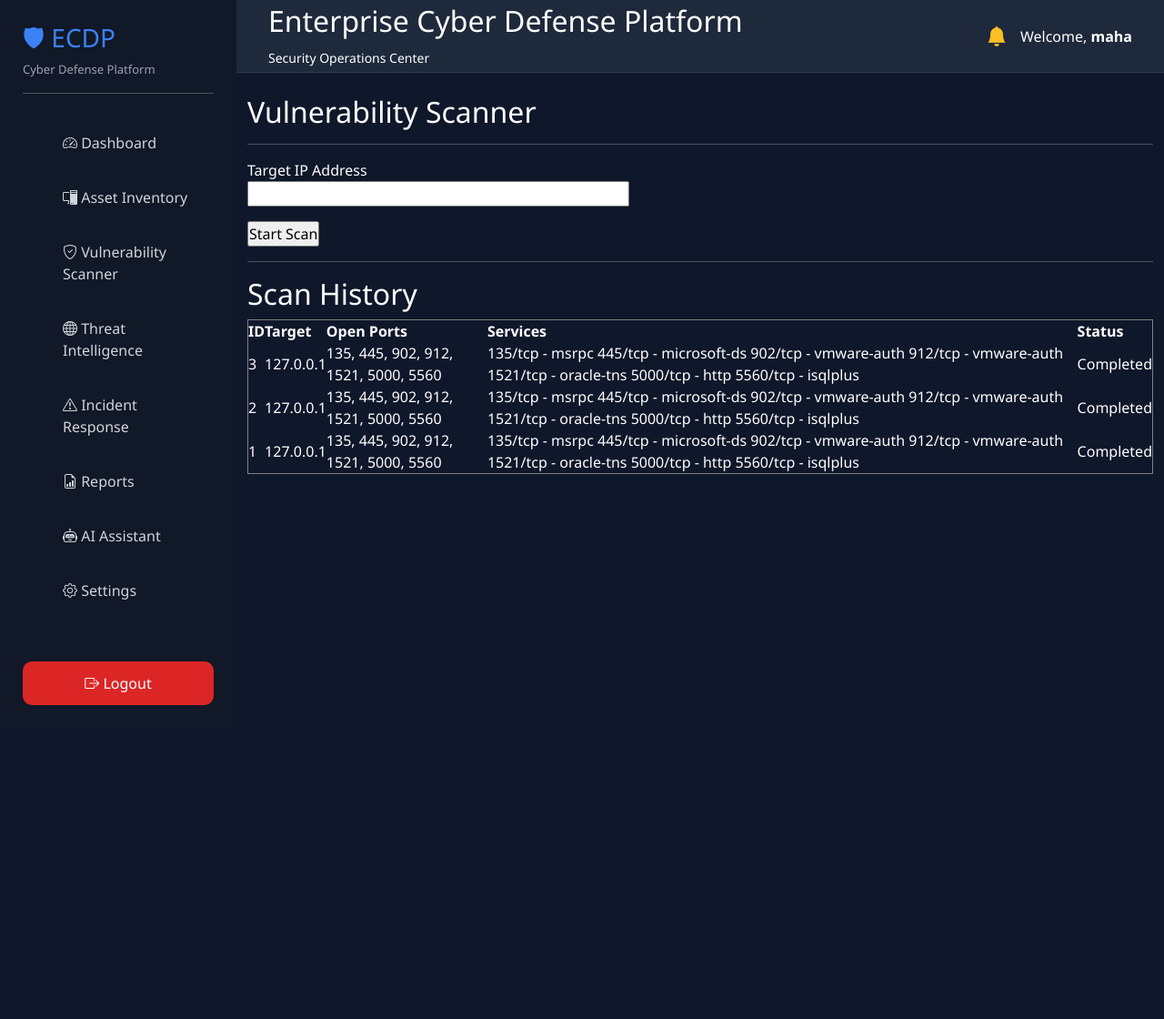
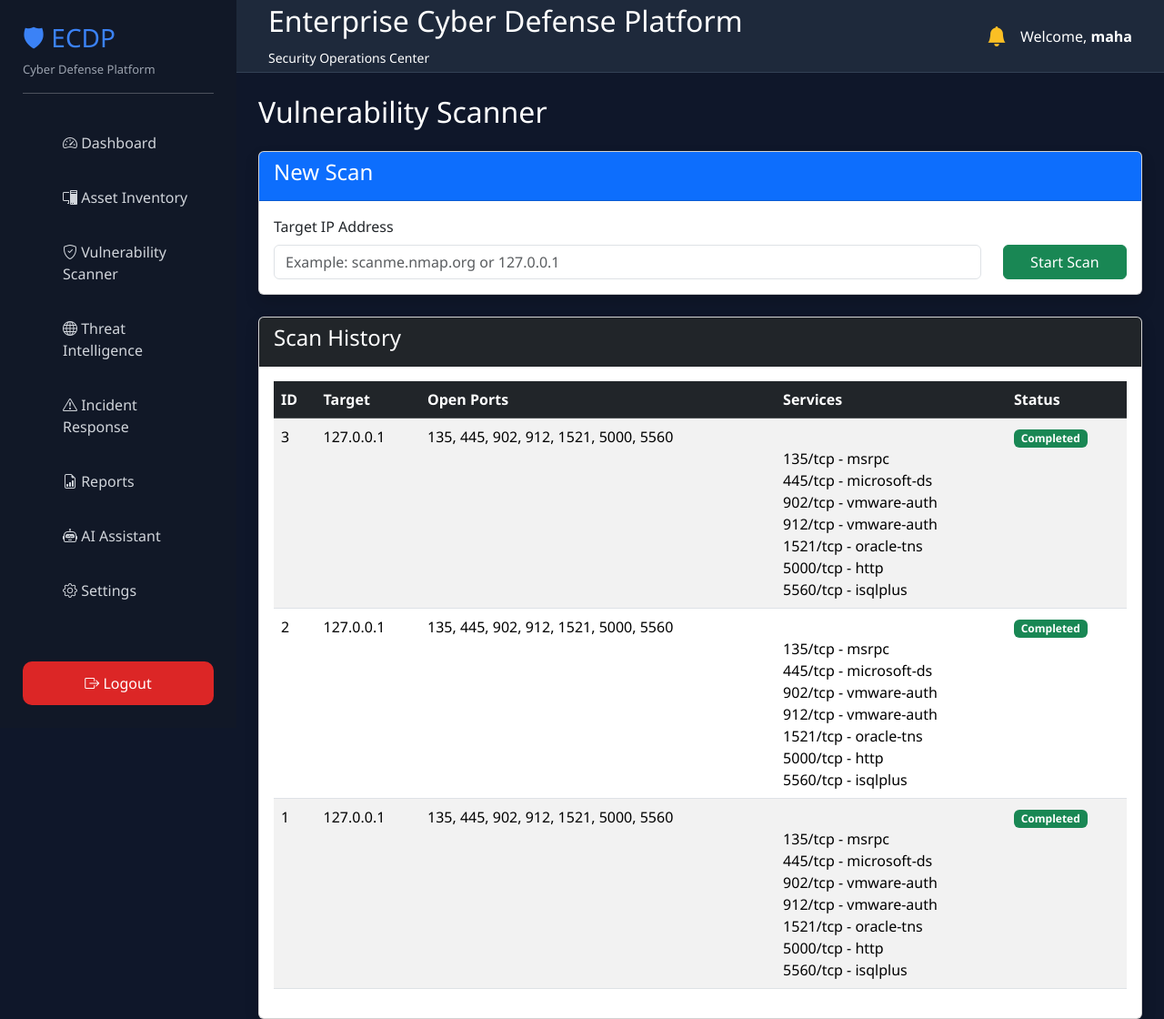
Before and after one commit to MAHALAKSHMI-VEDIYAPPAN/Enterprise-Cyber-Defense-Platform, a Flask app: page /scanner in a window 1280 px wide. Shown: the whole page at 91% size. Before the commit the page ends 775 px from the top, so only its background shows below. Run offline with Flask 3, Linux system fonts and the light colour scheme; a user stored in the database is signed in; data comes from the database, SQL or seed files in the repository; both versions use the stored data as it was after the commit.

Commit message:
Implement real Nmap vulnerability scanner

```diff
--- a/backend/routes/scanner.py
+++ b/backend/routes/scanner.py
@@ -4,10 +4,14 @@ from flask_login import login_required
 from extensions import db
 from models.scan import Scan
 from forms.scan_form import ScanForm
+from services.scanner_service import run_scan
 
 scanner_bp = Blueprint("scanner", __name__)
 
 
+# ==========================================================
+# Vulnerability Scanner
+# ==========================================================
 @scanner_bp.route("/scanner", methods=["GET", "POST"])
 @login_required
 def scanner():
@@ -16,16 +20,22 @@ def scanner():
 
     if form.validate_on_submit():
 
+        target = form.target.data.strip()
+
+        # Run Real Nmap Scan
+        result = run_scan(target)
+
         scan = Scan(
-            target=form.target.data,
-            open_ports="Pending...",
-            services="Pending..."
+            target=target,
+            open_ports=result["open_ports"],
+            services=result["services"],
+            status=result["status"]
         )
 
         db.session.add(scan)
         db.session.commit()
 
-        flash("Scan request saved successfully!")
+        flash("Scan completed successfully!", "success")
 
         return redirect(url_for("scanner.scanner"))
 
--- a/backend/templates/scanner.html
+++ b/backend/templates/scanner.html
@@ -2,53 +2,136 @@
 
 {% block content %}
 
-<h2>Vulnerability Scanner</h2>
+<div class="container mt-4">
 
-<hr>
+    <h2 class="mb-4">
+        Vulnerability Scanner
+    </h2>
+
+    <!-- Scan Form -->
+    <div class="card shadow mb-4">
+
+        <div class="card-header bg-primary text-white">
+            <h4>New Scan</h4>
+        </div>
+
+        <div class="card-body">
 
             <form method="POST">
 
                 {{ form.hidden_tag() }}
 
-    <p>
-        {{ form.target.label }}<br>
-        {{ form.target(size=40) }}
-    </p>
+                <div class="row">
 
-    <p>
-        {{ form.submit() }}
-    </p>
+                    <div class="col-md-10">
+
+                        {{ form.target.label(class="form-label") }}
+
+                        {{ form.target(
+                        class="form-control",
+                        placeholder="Example: scanme.nmap.org or 127.0.0.1"
+                        ) }}
+
+                    </div>
+
+                    <div class="col-md-2 d-flex align-items-end">
+
+                        {{ form.submit(class="btn btn-success w-100") }}
+
+                    </div>
+
+                </div>
 
             </form>
 
-<hr>
+        </div>
 
-<h2>Scan History</h2>
+    </div>
 
-<table border="1" cellpadding="10">
+    <!-- Scan History -->
+
+    <div class="card shadow">
+
+        <div class="card-header bg-dark text-white">
+
+            <h4>Scan History</h4>
+
+        </div>
+
+        <div class="card-body">
+
+            <table class="table table-striped table-hover">
+
+                <thead class="table-dark">
 
                     <tr>
+
                         <th>ID</th>
+
                         <th>Target</th>
+
                         <th>Open Ports</th>
+
                         <th>Services</th>
+
                         <th>Status</th>
+
                     </tr>
+
+                </thead>
+
+                <tbody>
 
                     {% for scan in scans %}
 
                     <tr>
 
                         <td>{{ scan.id }}</td>
+
                         <td>{{ scan.target }}</td>
+
                         <td>{{ scan.open_ports }}</td>
-        <td>{{ scan.services }}</td>
-        <td>{{ scan.status }}</td>
+
+                        <td style="white-space: pre-line;">
+                            {{ scan.services }}
+                        </td>
+
+                        <td>
+
+                            {% if scan.status == "Completed" %}
+
+                            <span class="badge bg-success">
+                                Completed
+                            </span>
+
+                            {% elif scan.status == "Host Down" %}
+
+                            <span class="badge bg-warning text-dark">
+                                Host Down
+                            </span>
+
+                            {% else %}
+
+                            <span class="badge bg-danger">
+                                Error
+                            </span>
+
+                            {% endif %}
+
+                        </td>
 
                     </tr>
 
                     {% endfor %}
 
+                </tbody>
+
             </table>
 
+        </div>
+
+    </div>
+
+</div>
+
 {% endblock %}
```
Also changed, not shown: backend/services/scanner_service.py (added, +54 -0 lines), backend/database/ecdp.db. Lines whose indentation alone changed are shown as unchanged.
